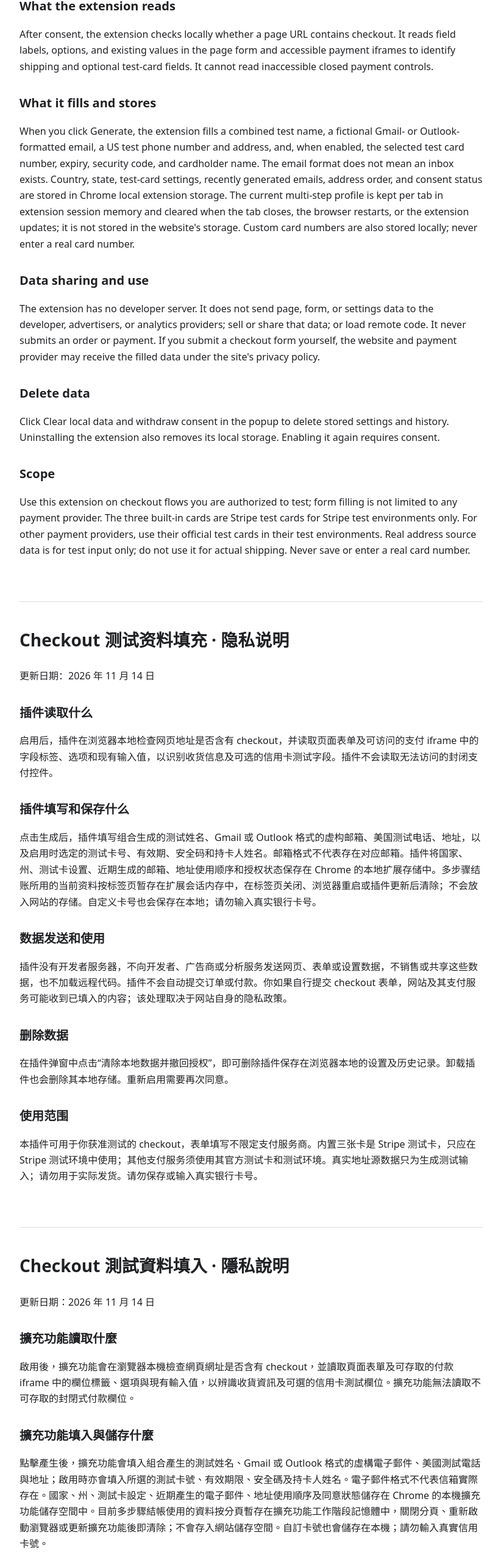
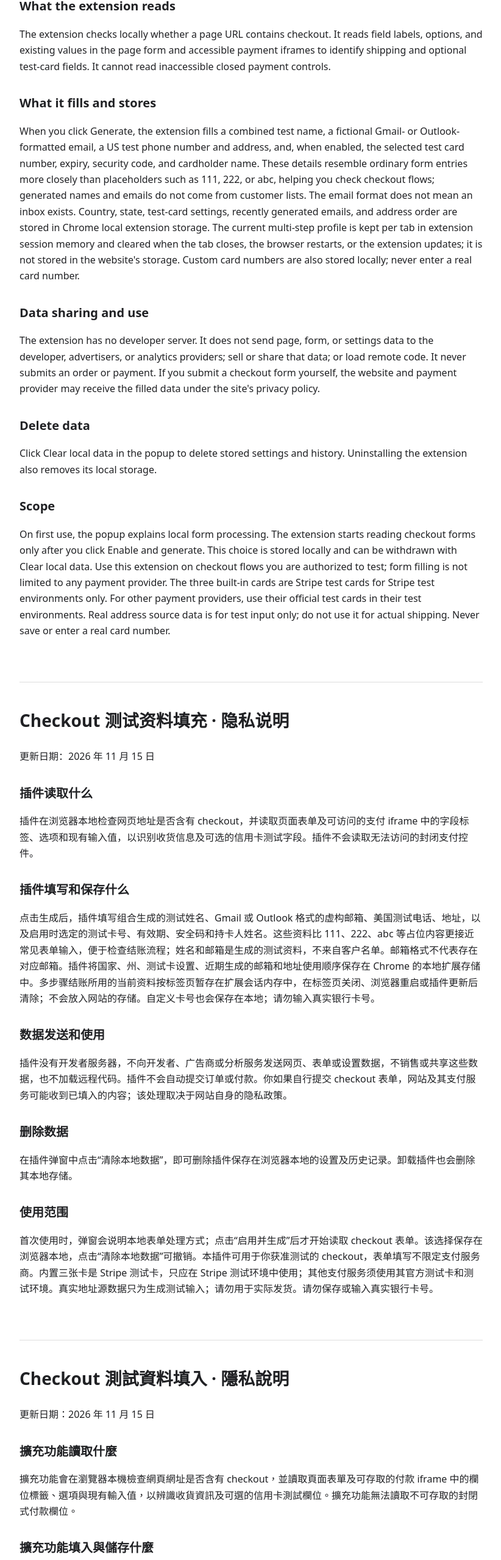
Before and after one commit to tryfashion/Checkout-Test-Fill, a plain HTML site: page index.html in a window 1280 px wide. Shown: the part 239-2797 px from the top of the page at 61% size, without its empty margins (228-1050 px from the left). Drawn offline with Linux system fonts and the light colour scheme.

Commit message:
Add files via upload

```diff
--- a/index.html
+++ b/index.html
@@ -3,19 +3,19 @@
 <title>Checkout Test Fill · Privacy Notice</title>
 <style>body{max-width:760px;margin:40px auto;padding:0 20px;color:#202124;font:16px/1.65 system-ui,sans-serif}nav{display:flex;gap:18px;flex-wrap:wrap}a{color:#165dcb}section{padding-top:16px;margin-bottom:70px;border-top:1px solid #ddd}h1{font-size:28px}h2{font-size:20px;margin-top:30px}</style>
 </head><body><nav><a href="#en">English</a><a href="#zh-CN">简体中文</a><a href="#zh-TW">繁體中文</a></nav>
-<section id="en" lang="en-US"><h1>Checkout Test Fill · Privacy Notice</h1><p>Updated November 14, 2026</p><h2>What the extension reads</h2><p>After consent, the extension checks locally whether a page URL contains checkout. It reads field labels, options, and existing values in the page form and accessible payment iframes to identify shipping and optional test-card fields. It cannot read inaccessible closed payment controls.</p>
-<h2>What it fills and stores</h2><p>When you click Generate, the extension fills a combined test name, a fictional Gmail- or Outlook-formatted email, a US test phone number and address, and, when enabled, the selected test card number, expiry, security code, and cardholder name. The email format does not mean an inbox exists. Country, state, test-card settings, recently generated emails, address order, and consent status are stored in Chrome local extension storage. The current multi-step profile is kept per tab in extension session memory and cleared when the tab closes, the browser restarts, or the extension updates; it is not stored in the website&#39;s storage. Custom card numbers are also stored locally; never enter a real card number.</p>
+<section id="en" lang="en-US"><h1>Checkout Test Fill · Privacy Notice</h1><p>Updated November 15, 2026</p><h2>What the extension reads</h2><p>The extension checks locally whether a page URL contains checkout. It reads field labels, options, and existing values in the page form and accessible payment iframes to identify shipping and optional test-card fields. It cannot read inaccessible closed payment controls.</p>
+<h2>What it fills and stores</h2><p>When you click Generate, the extension fills a combined test name, a fictional Gmail- or Outlook-formatted email, a US test phone number and address, and, when enabled, the selected test card number, expiry, security code, and cardholder name. These details resemble ordinary form entries more closely than placeholders such as 111, 222, or abc, helping you check checkout flows; generated names and emails do not come from customer lists. The email format does not mean an inbox exists. Country, state, test-card settings, recently generated emails, and address order are stored in Chrome local extension storage. The current multi-step profile is kept per tab in extension session memory and cleared when the tab closes, the browser restarts, or the extension updates; it is not stored in the website&#39;s storage. Custom card numbers are also stored locally; never enter a real card number.</p>
 <h2>Data sharing and use</h2><p>The extension has no developer server. It does not send page, form, or settings data to the developer, advertisers, or analytics providers; sell or share that data; or load remote code. It never submits an order or payment. If you submit a checkout form yourself, the website and payment provider may receive the filled data under the site&#39;s privacy policy.</p>
-<h2>Delete data</h2><p>Click Clear local data and withdraw consent in the popup to delete stored settings and history. Uninstalling the extension also removes its local storage. Enabling it again requires consent.</p>
-<h2>Scope</h2><p>Use this extension on checkout flows you are authorized to test; form filling is not limited to any payment provider. The three built-in cards are Stripe test cards for Stripe test environments only. For other payment providers, use their official test cards in their test environments. Real address source data is for test input only; do not use it for actual shipping. Never save or enter a real card number.</p></section>
-<section id="zh-CN" lang="zh-CN"><h1>Checkout 测试资料填充 · 隐私说明</h1><p>更新日期：2026 年 11 月 14 日</p><h2>插件读取什么</h2><p>启用后，插件在浏览器本地检查网页地址是否含有 checkout，并读取页面表单及可访问的支付 iframe 中的字段标签、选项和现有输入值，以识别收货信息及可选的信用卡测试字段。插件不会读取无法访问的封闭支付控件。</p>
-<h2>插件填写和保存什么</h2><p>点击生成后，插件填写组合生成的测试姓名、Gmail 或 Outlook 格式的虚构邮箱、美国测试电话、地址，以及启用时选定的测试卡号、有效期、安全码和持卡人姓名。邮箱格式不代表存在对应邮箱。插件将国家、州、测试卡设置、近期生成的邮箱、地址使用顺序和授权状态保存在 Chrome 的本地扩展存储中。多步骤结账所用的当前资料按标签页暂存在扩展会话内存中，在标签页关闭、浏览器重启或插件更新后清除；不会放入网站的存储。自定义卡号也会保存在本地；请勿输入真实银行卡号。</p>
+<h2>Delete data</h2><p>Click Clear local data in the popup to delete stored settings and history. Uninstalling the extension also removes its local storage.</p>
+<h2>Scope</h2><p>On first use, the popup explains local form processing. The extension starts reading checkout forms only after you click Enable and generate. This choice is stored locally and can be withdrawn with Clear local data. Use this extension on checkout flows you are authorized to test; form filling is not limited to any payment provider. The three built-in cards are Stripe test cards for Stripe test environments only. For other payment providers, use their official test cards in their test environments. Real address source data is for test input only; do not use it for actual shipping. Never save or enter a real card number.</p></section>
+<section id="zh-CN" lang="zh-CN"><h1>Checkout 测试资料填充 · 隐私说明</h1><p>更新日期：2026 年 11 月 15 日</p><h2>插件读取什么</h2><p>插件在浏览器本地检查网页地址是否含有 checkout，并读取页面表单及可访问的支付 iframe 中的字段标签、选项和现有输入值，以识别收货信息及可选的信用卡测试字段。插件不会读取无法访问的封闭支付控件。</p>
+<h2>插件填写和保存什么</h2><p>点击生成后，插件填写组合生成的测试姓名、Gmail 或 Outlook 格式的虚构邮箱、美国测试电话、地址，以及启用时选定的测试卡号、有效期、安全码和持卡人姓名。这些资料比 111、222、abc 等占位内容更接近常见表单输入，便于检查结账流程；姓名和邮箱是生成的测试资料，不来自客户名单。邮箱格式不代表存在对应邮箱。插件将国家、州、测试卡设置、近期生成的邮箱和地址使用顺序保存在 Chrome 的本地扩展存储中。多步骤结账所用的当前资料按标签页暂存在扩展会话内存中，在标签页关闭、浏览器重启或插件更新后清除；不会放入网站的存储。自定义卡号也会保存在本地；请勿输入真实银行卡号。</p>
 <h2>数据发送和使用</h2><p>插件没有开发者服务器，不向开发者、广告商或分析服务发送网页、表单或设置数据，不销售或共享这些数据，也不加载远程代码。插件不会自动提交订单或付款。你如果自行提交 checkout 表单，网站及其支付服务可能收到已填入的内容；该处理取决于网站自身的隐私政策。</p>
-<h2>删除数据</h2><p>在插件弹窗中点击“清除本地数据并撤回授权”，即可删除插件保存在浏览器本地的设置及历史记录。卸载插件也会删除其本地存储。重新启用需要再次同意。</p>
-<h2>使用范围</h2><p>本插件可用于你获准测试的 checkout，表单填写不限定支付服务商。内置三张卡是 Stripe 测试卡，只应在 Stripe 测试环境中使用；其他支付服务须使用其官方测试卡和测试环境。真实地址源数据只为生成测试输入；请勿用于实际发货。请勿保存或输入真实银行卡号。</p></section>
-<section id="zh-TW" lang="zh-TW"><h1>Checkout 測試資料填入 · 隱私說明</h1><p>更新日期：2026 年 11 月 14 日</p><h2>擴充功能讀取什麼</h2><p>啟用後，擴充功能會在瀏覽器本機檢查網頁網址是否含有 checkout，並讀取頁面表單及可存取的付款 iframe 中的欄位標籤、選項與現有輸入值，以辨識收貨資訊及可選的信用卡測試欄位。擴充功能無法讀取不可存取的封閉式付款欄位。</p>
-<h2>擴充功能填入與儲存什麼</h2><p>點擊產生後，擴充功能會填入組合產生的測試姓名、Gmail 或 Outlook 格式的虛構電子郵件、美國測試電話與地址；啟用時亦會填入所選的測試卡號、有效期限、安全碼及持卡人姓名。電子郵件格式不代表信箱實際存在。國家、州、測試卡設定、近期產生的電子郵件、地址使用順序及同意狀態儲存在 Chrome 的本機擴充功能儲存空間中。目前多步驟結帳使用的資料按分頁暫存在擴充功能工作階段記憶體中，關閉分頁、重新啟動瀏覽器或更新擴充功能後即清除；不會存入網站儲存空間。自訂卡號也會儲存在本機；請勿輸入真實信用卡號。</p>
+<h2>删除数据</h2><p>在插件弹窗中点击“清除本地数据”，即可删除插件保存在浏览器本地的设置及历史记录。卸载插件也会删除其本地存储。</p>
+<h2>使用范围</h2><p>首次使用时，弹窗会说明本地表单处理方式；点击“启用并生成”后才开始读取 checkout 表单。该选择保存在浏览器本地，点击“清除本地数据”可撤销。本插件可用于你获准测试的 checkout，表单填写不限定支付服务商。内置三张卡是 Stripe 测试卡，只应在 Stripe 测试环境中使用；其他支付服务须使用其官方测试卡和测试环境。真实地址源数据只为生成测试输入；请勿用于实际发货。请勿保存或输入真实银行卡号。</p></section>
+<section id="zh-TW" lang="zh-TW"><h1>Checkout 測試資料填入 · 隱私說明</h1><p>更新日期：2026 年 11 月 15 日</p><h2>擴充功能讀取什麼</h2><p>擴充功能會在瀏覽器本機檢查網頁網址是否含有 checkout，並讀取頁面表單及可存取的付款 iframe 中的欄位標籤、選項與現有輸入值，以辨識收貨資訊及可選的信用卡測試欄位。擴充功能無法讀取不可存取的封閉式付款欄位。</p>
+<h2>擴充功能填入與儲存什麼</h2><p>點擊產生後，擴充功能會填入組合產生的測試姓名、Gmail 或 Outlook 格式的虛構電子郵件、美國測試電話與地址；啟用時亦會填入所選的測試卡號、有效期限、安全碼及持卡人姓名。這些資料比 111、222、abc 等佔位內容更接近一般表單輸入，便於檢查結帳流程；產生的姓名與電子郵件並非來自客戶名單。電子郵件格式不代表信箱實際存在。國家、州、測試卡設定、近期產生的電子郵件及地址使用順序儲存在 Chrome 的本機擴充功能儲存空間中。目前多步驟結帳使用的資料按分頁暫存在擴充功能工作階段記憶體中，關閉分頁、重新啟動瀏覽器或更新擴充功能後即清除；不會存入網站儲存空間。自訂卡號也會儲存在本機；請勿輸入真實信用卡號。</p>
 <h2>資料傳送與使用</h2><p>擴充功能沒有開發者伺服器，不會將網頁、表單或設定資料傳送給開發者、廣告商或分析服務；不會出售或分享這些資料，也不會載入遠端程式碼。擴充功能不會自動提交訂單或付款。若你自行提交 checkout 表單，網站及其付款服務可能會收到已填入的內容；相關處理依網站自身的隱私權政策而定。</p>
-<h2>刪除資料</h2><p>在擴充功能彈出視窗中點擊「清除本機資料並撤回同意」，即可刪除擴充功能儲存在瀏覽器本機的設定與歷史紀錄。解除安裝也會刪除其本機儲存資料。再次啟用時需要重新同意。</p>
-<h2>使用範圍</h2><p>本擴充功能可用於你獲准測試的 checkout，表單填寫不限付款服務商。內建三張卡是 Stripe 測試卡，僅供 Stripe 測試環境使用；其他付款服務須使用其官方測試卡及測試環境。真實地址來源資料僅供產生測試輸入；請勿用於實際寄送。請勿儲存或輸入真實信用卡號。</p></section>
+<h2>刪除資料</h2><p>在擴充功能彈出視窗中點擊「清除本機資料」，即可刪除擴充功能儲存在瀏覽器本機的設定與歷史紀錄。解除安裝也會刪除其本機儲存資料。</p>
+<h2>使用範圍</h2><p>首次使用時，彈出視窗會說明本機表單處理方式；點擊「啟用並產生」後才開始讀取 checkout 表單。此選擇儲存在瀏覽器本機，可透過「清除本機資料」撤回。本擴充功能可用於你獲准測試的 checkout，表單填寫不限付款服務商。內建三張卡是 Stripe 測試卡，僅供 Stripe 測試環境使用；其他付款服務須使用其官方測試卡及測試環境。真實地址來源資料僅供產生測試輸入；請勿用於實際寄送。請勿儲存或輸入真實信用卡號。</p></section>
 </body></html>
```
